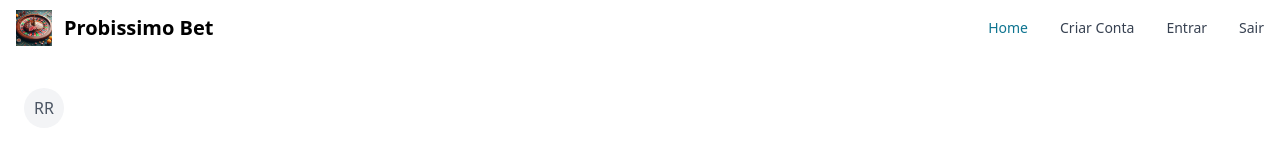
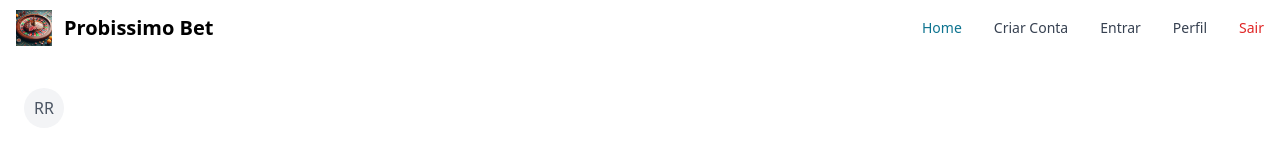
Before and after one commit to Rei-Nicolau-o-Grande/React-Probrissimo-Bet-Client, a React (Vite) app: page / in a window 1280 px wide. Shown: the top 160 px of the page. Built offline with nearby package versions, Linux system fonts and the light colour scheme.

Commit message:
:ok_hand: add links route in header.

```diff
--- a/src/components/header/Header.jsx
+++ b/src/components/header/Header.jsx
@@ -1,23 +1,30 @@
-import { Navbar } from "flowbite-react";
+import { Navbar} from "flowbite-react";
+import { NavLink } from "react-router-dom";
+
 
 function Header() {
     return (
         <>
             <Navbar fluid rounded>
-                <Navbar.Brand href="">
-                    <img src="src/assets/img/roleta_da_picanha.jpeg" className="mr-3 h-6 sm:h-9" alt="Flowbite React Logo" />
-                    <span className="self-center whitespace-nowrap text-xl font-semibold dark:text-white">
-                        Probissimo Bet
-                    </span>
-                </Navbar.Brand>
+                <NavLink to={"/"}>
+                    <Navbar.Brand as={"div"}>
+                        <img src={"src/assets/img/roleta_da_picanha.jpeg"} className="mr-3 h-6 sm:h-9" alt="Probissimo Bet Logo" />
+                        <span className="self-center whitespace-nowrap text-xl font-semibold dark:text-white">
+                            Probissimo Bet
+                        </span>
+                    </Navbar.Brand>
+                </NavLink>
                 <Navbar.Toggle />
                 <Navbar.Collapse>
-                    <Navbar.Link href="#" active>
+                    <Navbar.Link active>
                         Home
                     </Navbar.Link>
-                    <Navbar.Link href="#">Criar Conta</Navbar.Link>
-                    <Navbar.Link href="#">Entrar</Navbar.Link>
-                    <Navbar.Link href="#">Sair</Navbar.Link>
+                    <Navbar.Link>Criar Conta</Navbar.Link>
+                    <Navbar.Link>Entrar</Navbar.Link>
+                    <Navbar.Link as={"div"}>
+                        <NavLink to={"/user"}>Perfil</NavLink>
+                    </Navbar.Link>
+                    <Navbar.Link className={"text-red-600"}>Sair</Navbar.Link>
                 </Navbar.Collapse>
             </Navbar>
         </>
```
